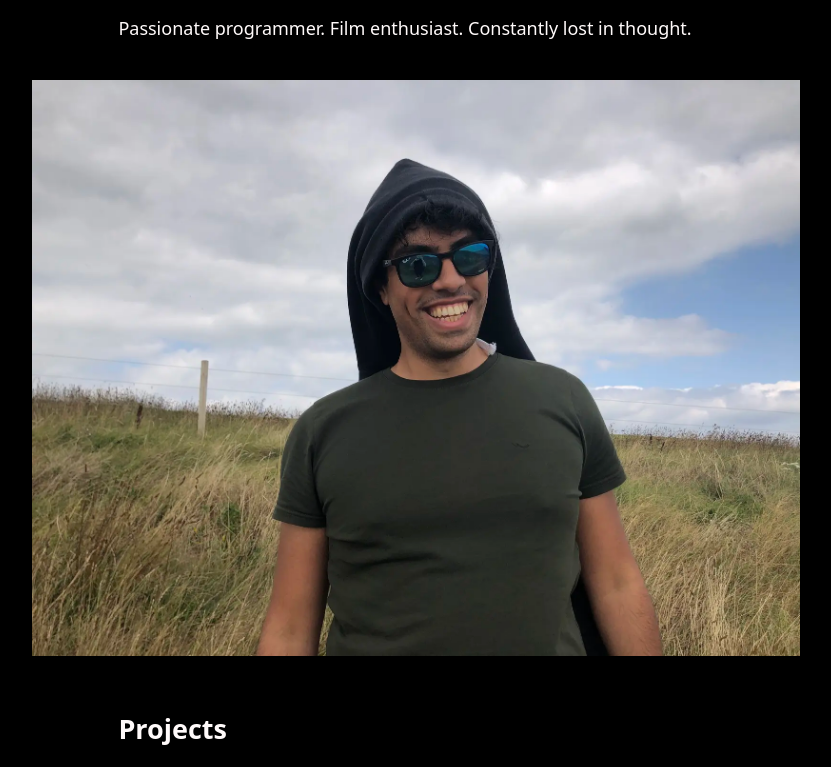
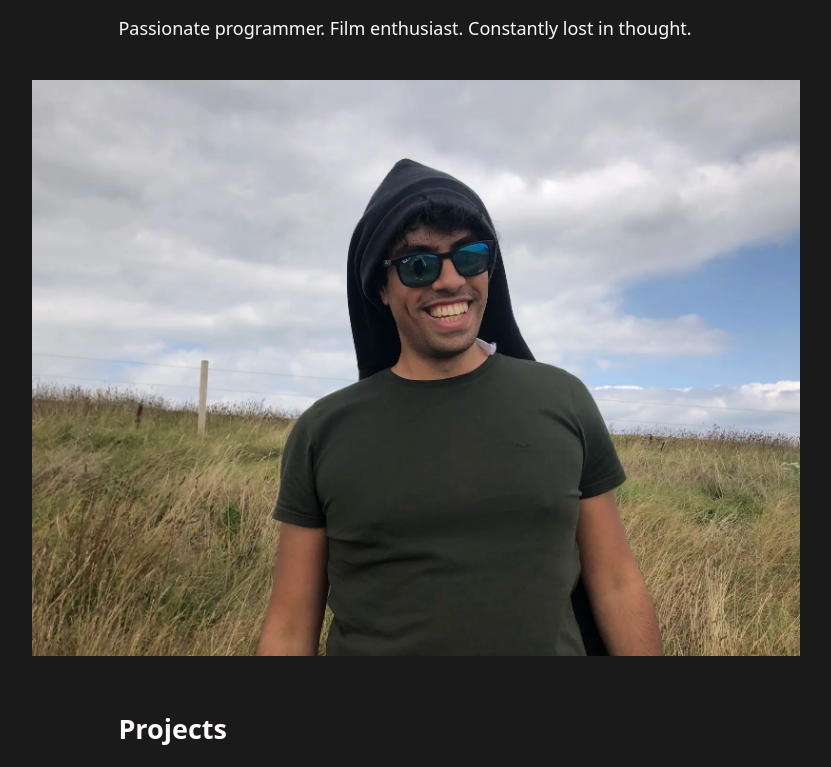
Before and after one commit to veyndan/veyndan.github.io, a website: page index.html in a window 1280 px wide. Shown: the part 184-951 px from the top of the page, without its empty margins (224-1055 px from the left). Drawn offline with nearby package versions, Linux system fonts and the dark colour scheme.

Commit message:
Brighten background in dark mode

```diff
--- a/spiffy/spiffy.css
+++ b/spiffy/spiffy.css
@@ -108,7 +108,7 @@ address {
 @media (prefers-color-scheme: dark) {
     :root {
         --color: snow;
-        --background-color: black;
+        --background-color: hsl(0 0% 10%);
     }
 
     body a {
```
